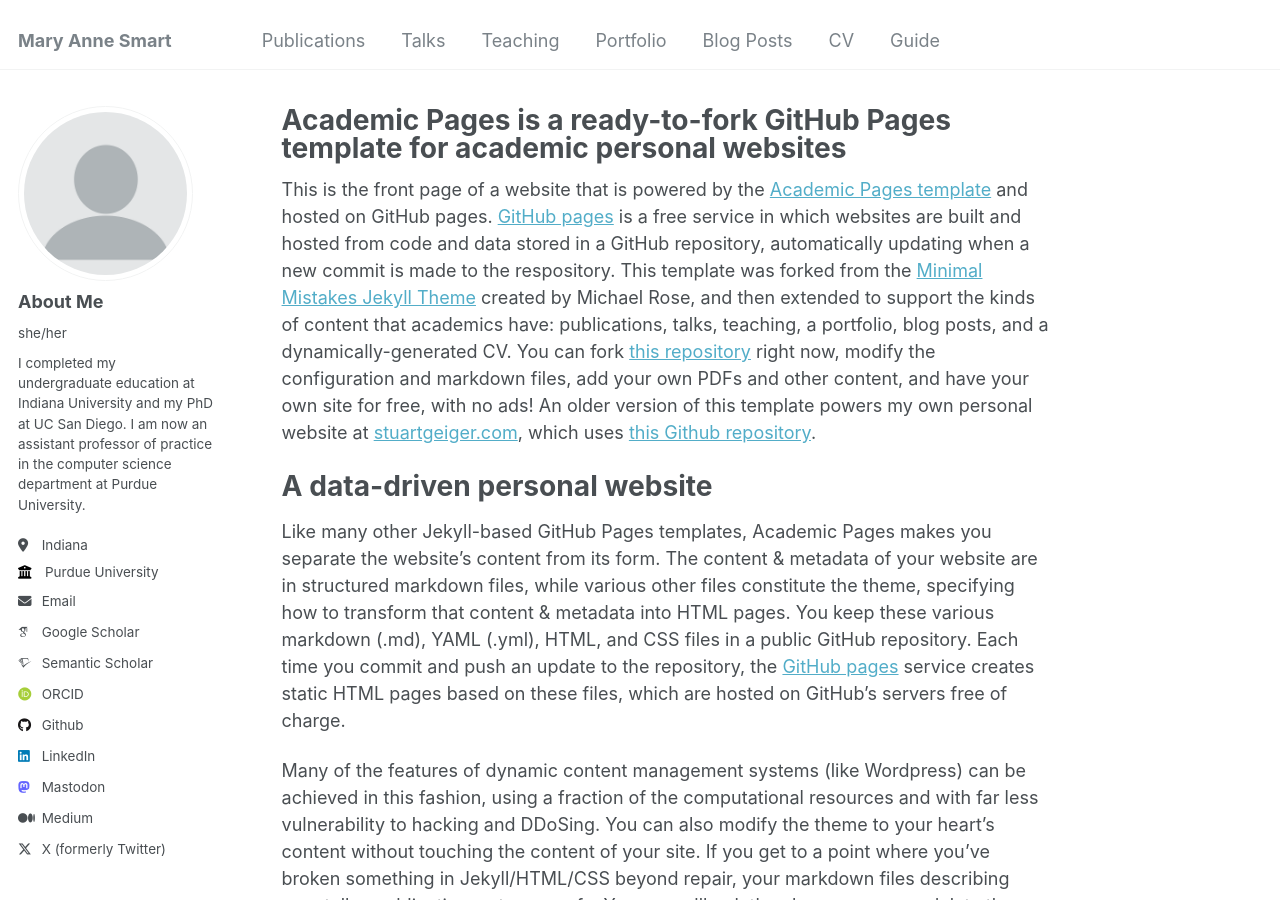
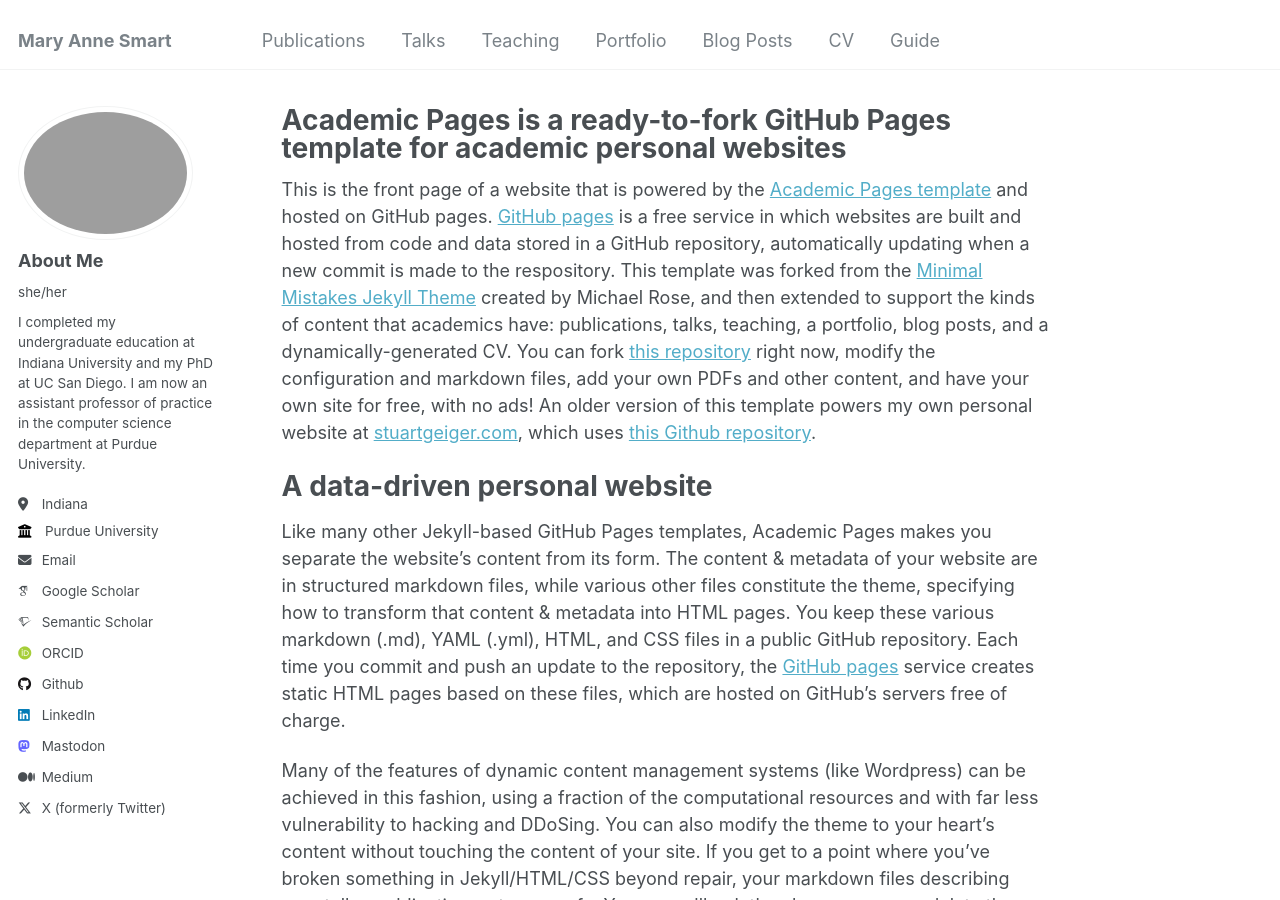
Before and after one commit to msmart14/maryannesmart, a Jekyll site: the page built from _pages/about.md, in a window 1280 px wide and 900 px high. Built offline with Jekyll 4.4.1, drawn with Linux system fonts in a browser that asks for light colours; some web fonts are replaced.

Commit message:
Update _config.yml
update profile pic

```diff
--- a/_config.yml
+++ b/_config.yml
@@ -21,7 +21,7 @@ repository               : "msmart14/maryannesmart"
 #               Additional customization can be done by editing /_includes/author-profile.html
 author:
   # Biographic information
-  avatar           : "profile.png"
+  avatar           : "DeathValleySquare.jpeg"
   name             : "About Me"
   pronouns         : "she/her"
   bio              : "I completed my undergraduate education at Indiana University and my PhD at UC San Diego. I am now an assistant professor of practice in the computer science department at Purdue University."
```
